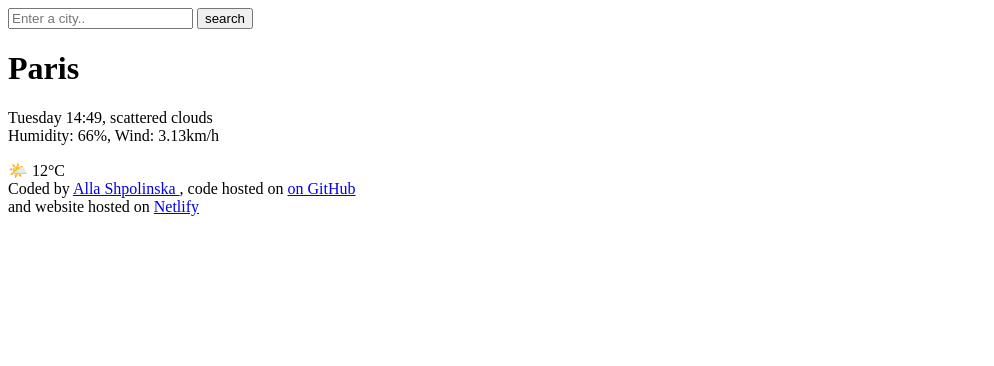
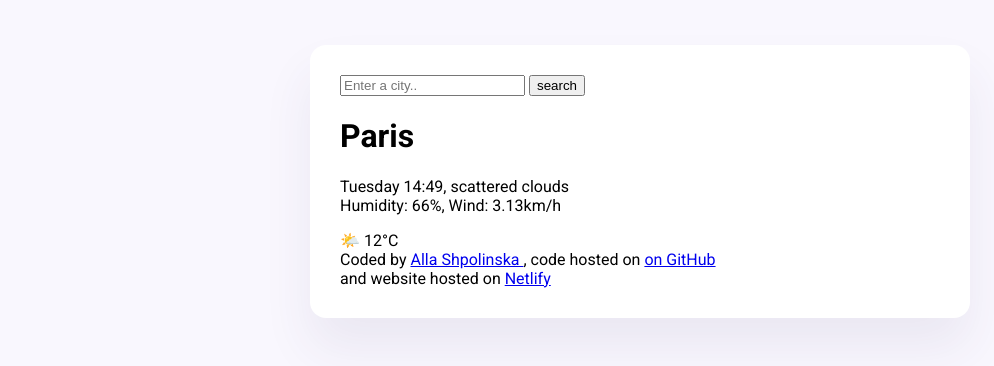
Before and after one commit to Maslinka0/meteo, a plain HTML site: page index.html in a window 1280 px wide. Shown: the whole page, without its empty margins (0-994 px from the left). Drawn offline with Linux system fonts and the light colour scheme.

Commit message:
Styled and fonts

```diff
--- a/index.html
+++ b/index.html
@@ -3,9 +3,14 @@
   <head>
     <meta charset="UTF-8" />
     <meta name="viewport" content="width=device-width, initial-scale=1.0" />
+    <link rel="stylesheet" href="src/style.css">
+    <link rel="preconnect" href="https://fonts.googleapis.com">
+<link rel="preconnect" href="https://fonts.gstatic.com" crossorigin>
+<link href="https://fonts.googleapis.com/css2?family=Roboto:ital,wght@0,100;0,300;0,400;0,500;0,700;0,900;1,100;1,300;1,400;1,500;1,700;1,900&display=swap" rel="stylesheet">
     <title>Meteo App</title>
   </head>
   <body>
+    <div class="weather-app">
     <header>
 <form >
   <input type="search" placeholder="Enter a city.." required />
@@ -20,9 +25,7 @@
           <br />
           Humidity: 66%, Wind: 3.13km/h
     </p>
-    </div>
 
-    </div>
       <div>🌤️ 12°C</div>
 
   </main>
@@ -33,5 +36,7 @@
       code hosted on  <a href="https://github.com/Maslinka0?tab=repositories"> on GitHub
         <a>
     </footer> and website hosted on <a href="https://6677fa42543aae6e64ed74bb--meteo-maslinka.netlify.app/" > Netlify </a>
+
+    </div>
   </body>
 </html>
--- /dev/null
+++ b/src/style.css
@@ -0,0 +1,12 @@
+body {
+  background-color: #f9f7fe;
+  font-family: "Roboto", sans-serif;
+}
+.weather-app {
+  background-color: white;
+  max-width: 600px;
+  margin: 45px auto;
+  box-shadow: 0 30px 50px rgba(65, 50, 100, 0.08);
+  border-radius: 16px;
+  padding: 30px;
+}
```
